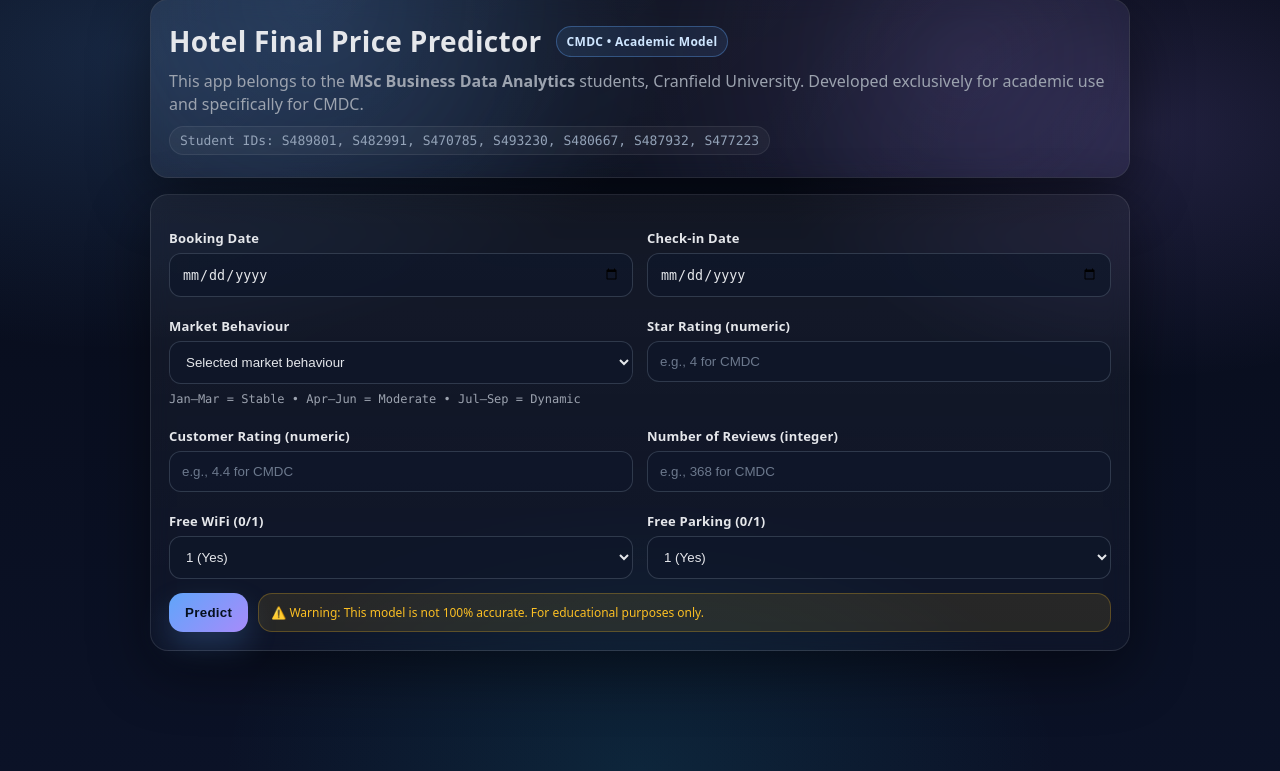
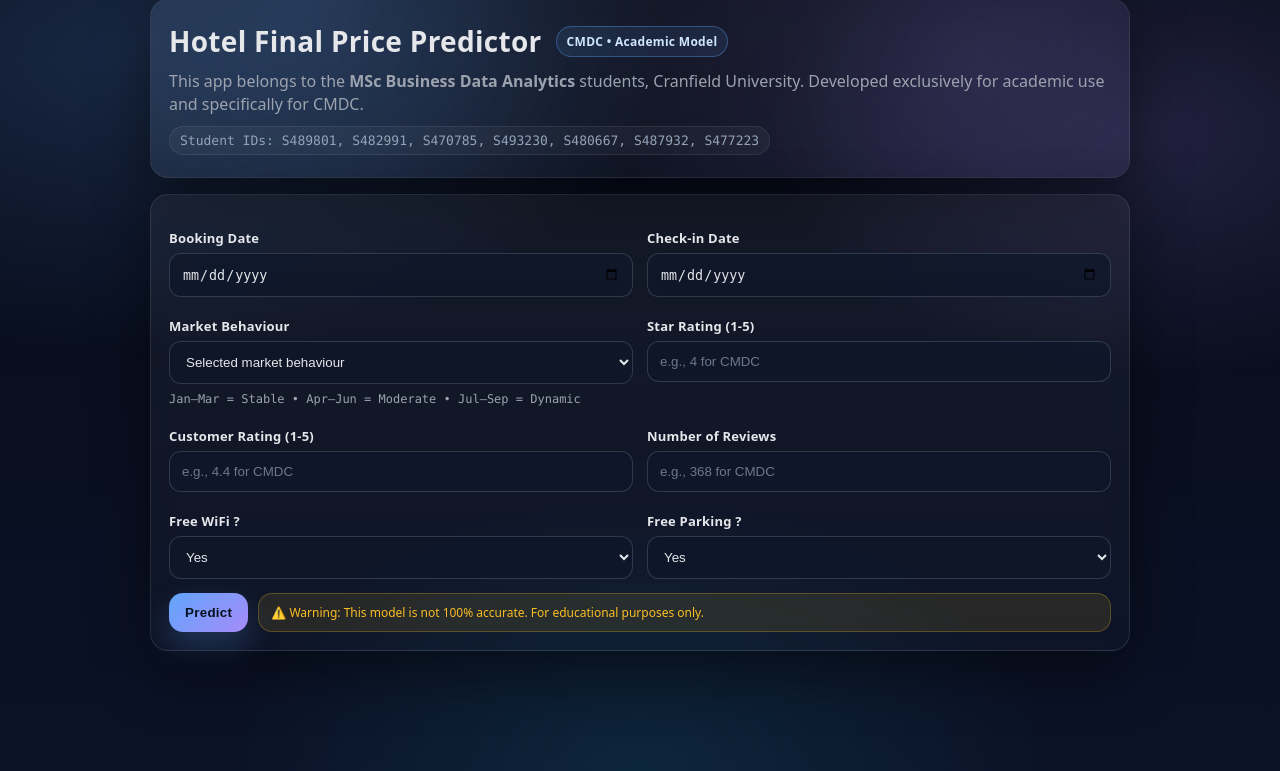
Before and after one commit to chandra56ashu/hotelpricing, a Flask app: page / in a window 1280 px wide. Shown: the part 29-800 px from the top of the page. Run offline with Flask 3, Linux system fonts and the light colour scheme.

Commit message:
Update index.html

```diff
--- a/templates/index.html
+++ b/templates/index.html
@@ -300,33 +300,33 @@
           </div>
 
           <div>
-            <label>Star Rating (numeric)</label>
+            <label>Star Rating (1-5)</label>
             <input type="number" step="0.1" min="0" max="5" name="star_numeric" placeholder="e.g., 4 for CMDC" required />
           </div>
 
           <div>
-            <label>Customer Rating (numeric)</label>
+            <label>Customer Rating (1-5)</label>
             <input type="number" step="0.1" min="0" max="5" name="customer_rating_num" placeholder="e.g., 4.4 for CMDC" required />
           </div>
 
           <div>
-            <label>Number of Reviews (integer)</label>
+            <label>Number of Reviews </label>
             <input type="number" step="1" name="reviews"  min="0" placeholder="e.g., 368 for CMDC" required />
           </div>
 
           <div>
-            <label>Free WiFi (0/1)</label>
+            <label>Free WiFi ? </label>
             <select name="free_wifi_bin" required>
-              <option value="1">1 (Yes)</option>
-              <option value="0">0 (No)</option>
+              <option value="1"> Yes </option>
+              <option value="0"> No </option>
             </select>
           </div>
 
           <div>
-            <label>Free Parking (0/1)</label>
+            <label>Free Parking ?</label>
             <select name="free_parking_bin" required>
-              <option value="1">1 (Yes)</option>
-              <option value="0">0 (No)</option>
+              <option value="1"> Yes </option>
+              <option value="0"> No </option>
             </select>
           </div>
 
```
